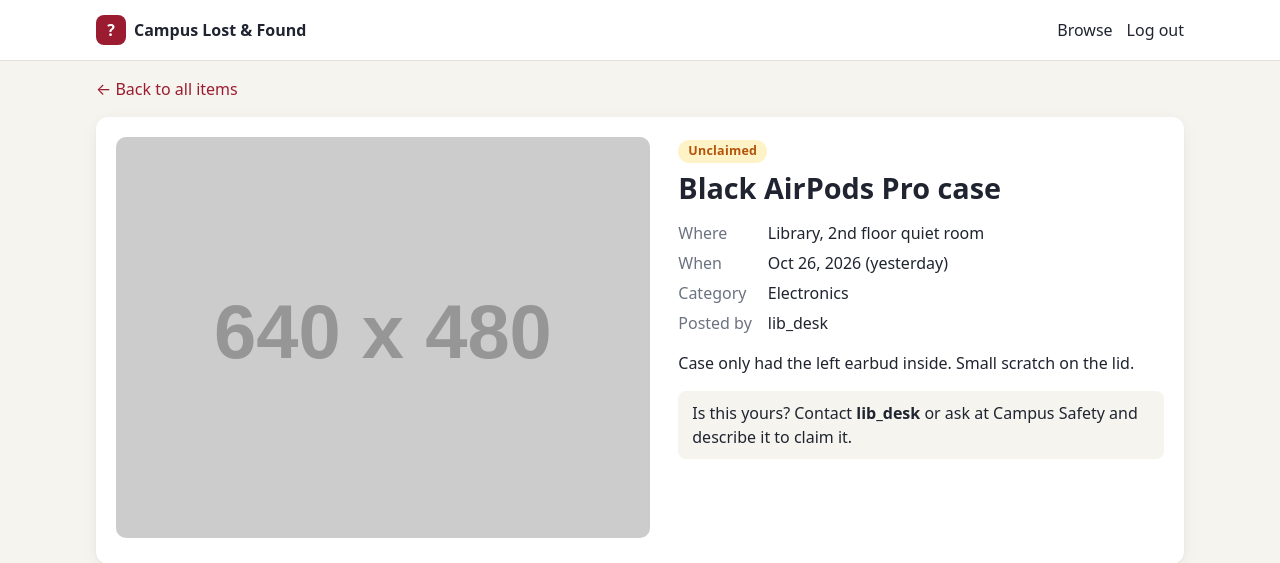
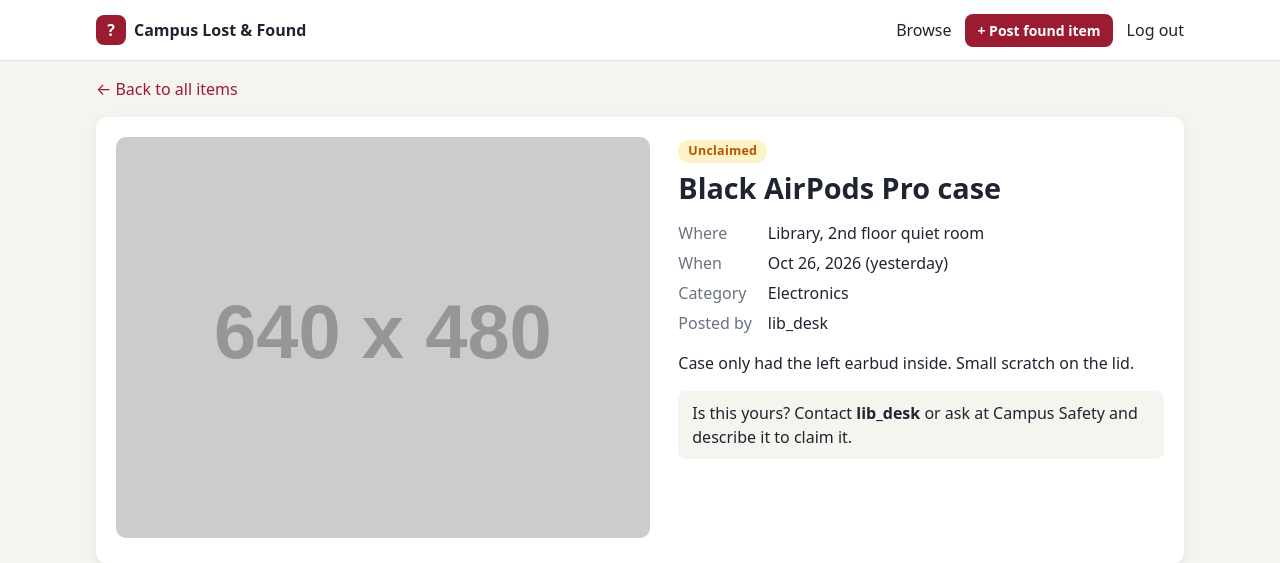
Before and after one commit to YeseniaCarrasco/Lost-Found, a Flask app: page /items/1 in a window 1280 px wide. Shown: the top 563 px of the page. Run offline with Flask 3, Linux system fonts and the light colour scheme; a user stored in the database is signed in; data comes from the database, SQL or seed files in the repository; grey boxes labelled with a size stand in for pictures from a placeholder-image service; some libraries are stand-ins or nearby versions.

Commit message:
Let logged-in users post, edit and delete found items
Co-Authored-By: Claude Opus 5.5 <noreply@anthropic.com>

```diff
--- a/app.py
+++ b/app.py
@@ -5,13 +5,13 @@ from urllib.parse import urlparse
 
 from flask import (Flask, abort, flash, redirect, render_template, request,
                    url_for)
-from flask_login import (LoginManager, UserMixin, current_user,
+from flask_login import (LoginManager, UserMixin, current_user, login_required,
                          login_user, logout_user)
 from flask_wtf.csrf import CSRFProtect
 from werkzeug.security import check_password_hash, generate_password_hash
 
 import db
-from forms import LoginForm, RegisterForm
+from forms import ItemForm, LoginForm, RegisterForm
 
 PER_PAGE = 12
 
@@ -49,6 +49,15 @@ def create_app():
 
     register_routes(app)
     return app
+
+
+def owned_item_or_abort(item_id):
+    item = db.get_db().execute("SELECT * FROM items WHERE id = ?", (item_id,)).fetchone()
+    if item is None:
+        abort(404)
+    if item["user_id"] != current_user.id:
+        abort(403)
+    return item
 
 
 def safe_next(target):
@@ -114,6 +123,63 @@ def register_routes(app):
             abort(404)
         return render_template("item_detail.html", item=item)
 
+    # ---------- posting ----------
+
+    @app.route("/items/new", methods=["GET", "POST"])
+    @login_required
+    def new_item():
+        form = ItemForm()
+        if form.validate_on_submit():
+            conn = db.get_db()
+            cur = conn.execute(
+                """INSERT INTO items (user_id, title, description, category, location,
+                                      found_date, photo_url)
+                   VALUES (?, ?, ?, ?, ?, ?, ?)""",
+                (current_user.id, form.title.data.strip(), (form.description.data or "").strip(),
+                 form.category.data, form.location.data.strip(),
+                 form.found_date.data.isoformat(), (form.photo_url.data or "").strip()))
+            conn.commit()
+            flash("Thanks! Your found item is posted.", "success")
+            return redirect(url_for("item_detail", item_id=cur.lastrowid))
+        return render_template("item_form.html", form=form, editing=False)
+
+    @app.route("/items/<int:item_id>/edit", methods=["GET", "POST"])
+    @login_required
+    def edit_item(item_id):
+        item = owned_item_or_abort(item_id)
+        form = ItemForm()
+        if request.method == "GET":
+            form.title.data = item["title"]
+            form.category.data = item["category"]
+            form.location.data = item["location"]
+            form.found_date.data = date.fromisoformat(item["found_date"])
+            form.photo_url.data = item["photo_url"]
+            form.description.data = item["description"]
+        if form.validate_on_submit():
+            conn = db.get_db()
+            conn.execute(
+                """UPDATE items SET title = ?, description = ?, category = ?, location = ?,
+                                    found_date = ?, photo_url = ?
+                   WHERE id = ?""",
+                (form.title.data.strip(), (form.description.data or "").strip(),
+                 form.category.data, form.location.data.strip(),
+                 form.found_date.data.isoformat(), (form.photo_url.data or "").strip(),
+                 item_id))
+            conn.commit()
+            flash("Post updated.", "success")
+            return redirect(url_for("item_detail", item_id=item_id))
+        return render_template("item_form.html", form=form, editing=True, item=item)
+
+    @app.route("/items/<int:item_id>/delete", methods=["POST"])
+    @login_required
+    def delete_item(item_id):
+        owned_item_or_abort(item_id)
+        conn = db.get_db()
+        conn.execute("DELETE FROM items WHERE id = ?", (item_id,))
+        conn.commit()
+        flash("Post deleted.", "info")
+        return redirect(url_for("index"))
+
     # ---------- accounts ----------
 
     @app.route("/register", methods=["GET", "POST"])
@@ -158,6 +224,11 @@ def register_routes(app):
         flash("You're logged out.", "info")
         return redirect(url_for("index"))
 
+    @app.errorhandler(403)
+    def forbidden(_e):
+        return render_template("error.html", code=403,
+                               message="That post belongs to someone else."), 403
+
     @app.errorhandler(404)
     def not_found(_e):
         return render_template("error.html", code=404,
--- a/forms.py
+++ b/forms.py
@@ -1,7 +1,15 @@
 """WTForms definitions. Flask-WTF adds a CSRF token to every one of these."""
+from datetime import date
+from urllib.parse import urlparse
+
 from flask_wtf import FlaskForm
-from wtforms import BooleanField, PasswordField, StringField
-from wtforms.validators import EqualTo, InputRequired, Length, Regexp
+from wtforms import (BooleanField, DateField, PasswordField, SelectField,
+                     StringField, TextAreaField)
+from wtforms.validators import (EqualTo, InputRequired, Length, Optional,
+                                Regexp, ValidationError)
+
+CATEGORIES = ["Electronics", "Keys", "ID / Cards", "Bags", "Clothing",
+              "Water bottles", "Books & notes", "Jewelry", "Other"]
 
 
 class RegisterForm(FlaskForm):
@@ -19,3 +27,21 @@ class LoginForm(FlaskForm):
     username = StringField("Username", validators=[InputRequired(), Length(max=30)])
     password = PasswordField("Password", validators=[InputRequired(), Length(max=128)])
     remember = BooleanField("Keep me signed in")
+
+
+class ItemForm(FlaskForm):
+    title = StringField("What was found?", validators=[InputRequired(), Length(2, 100)])
+    category = SelectField("Category", choices=CATEGORIES, default="Other")
+    location = StringField("Where?", validators=[InputRequired(), Length(2, 120)])
+    found_date = DateField("When?", default=date.today, validators=[InputRequired()])
+    photo_url = StringField("Photo URL", validators=[Optional(), Length(max=500)])
+    description = TextAreaField("Details", validators=[Optional(), Length(max=1000)])
+
+    def validate_found_date(self, field):
+        if field.data and field.data > date.today():
+            raise ValidationError("The date can't be in the future.")
+
+    def validate_photo_url(self, field):
+        parsed = urlparse(field.data or "")
+        if field.data and (parsed.scheme not in ("http", "https") or not parsed.netloc):
+            raise ValidationError("Enter a full http:// or https:// image link.")
--- a/templates/base.html
+++ b/templates/base.html
@@ -16,6 +16,7 @@
       <nav class="nav">
         <a href="{{ url_for('index') }}">Browse</a>
         {% if current_user.is_authenticated %}
+          <a class="btn btn-primary btn-sm" href="{{ url_for('new_item') }}">+ Post found item</a>
           <form method="post" action="{{ url_for('logout') }}" class="inline">
             <input type="hidden" name="csrf_token" value="{{ csrf_token() }}">
             <button class="linklike" type="submit">Log out</button>
--- a/templates/item_detail.html
+++ b/templates/item_detail.html
@@ -19,7 +19,19 @@
     </dl>
     {% if item.description %}<p class="desc">{{ item.description }}</p>{% endif %}
 
-    {% if item.status == 'unclaimed' %}
+    {% if current_user.is_authenticated and current_user.id == item.user_id %}
+      <div class="owner-box">
+        <p class="small">This is your post.</p>
+        <div class="card-actions">
+          <a class="btn btn-ghost btn-sm" href="{{ url_for('edit_item', item_id=item.id) }}">Edit</a>
+          <form method="post" action="{{ url_for('delete_item', item_id=item.id) }}" class="inline"
+                onsubmit="return confirm('Delete this post for good?');">
+            <input type="hidden" name="csrf_token" value="{{ csrf_token() }}">
+            <button class="btn btn-danger btn-sm" type="submit">Delete</button>
+          </form>
+        </div>
+      </div>
+    {% elif item.status == 'unclaimed' %}
       <p class="hint">Is this yours? Contact <strong>{{ item.username }}</strong> or ask at Campus Safety and describe it to claim it.</p>
     {% endif %}
   </div>
```
Also changed, not shown: templates/item_form.html (added, +23 -0 lines).
